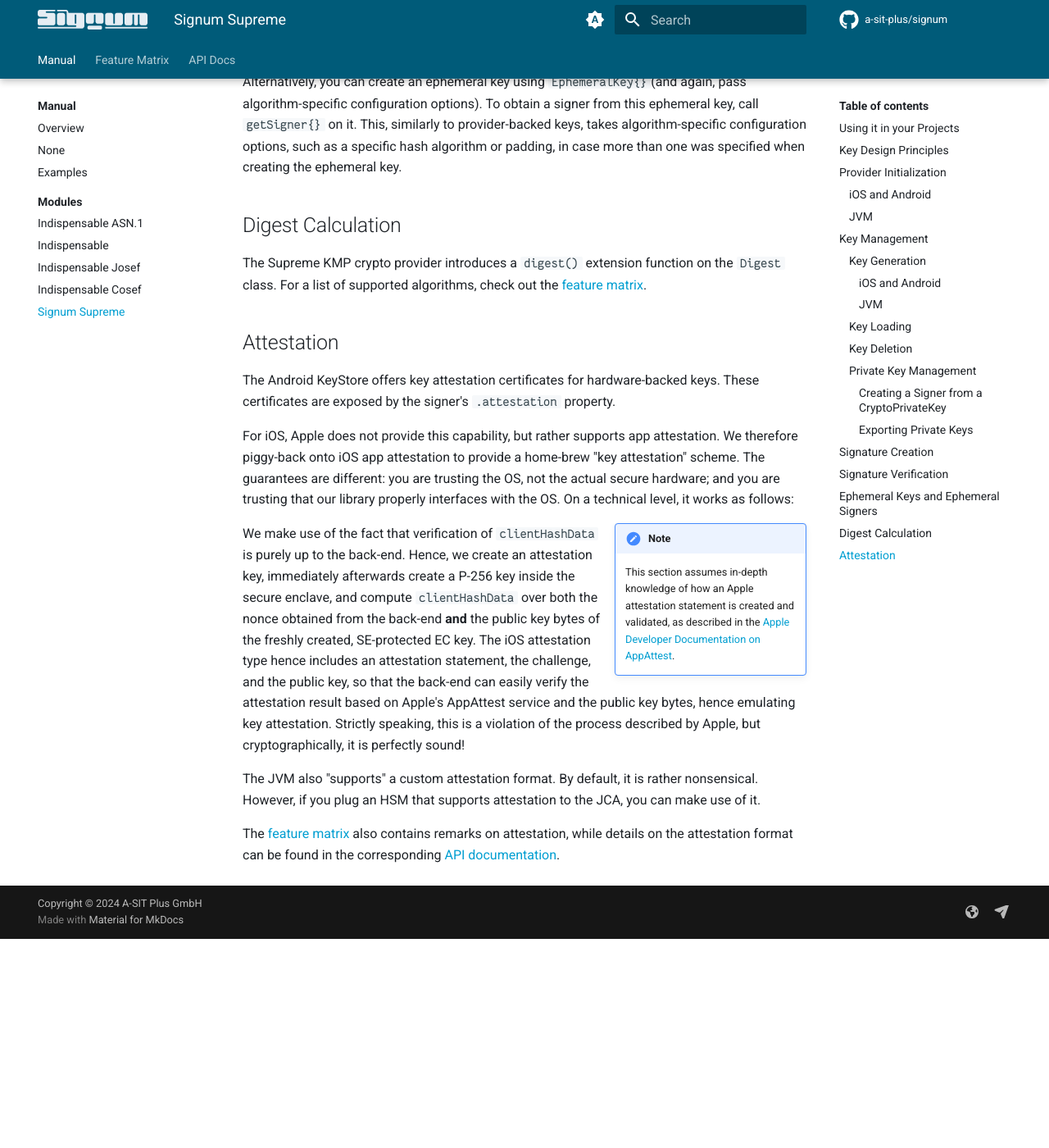
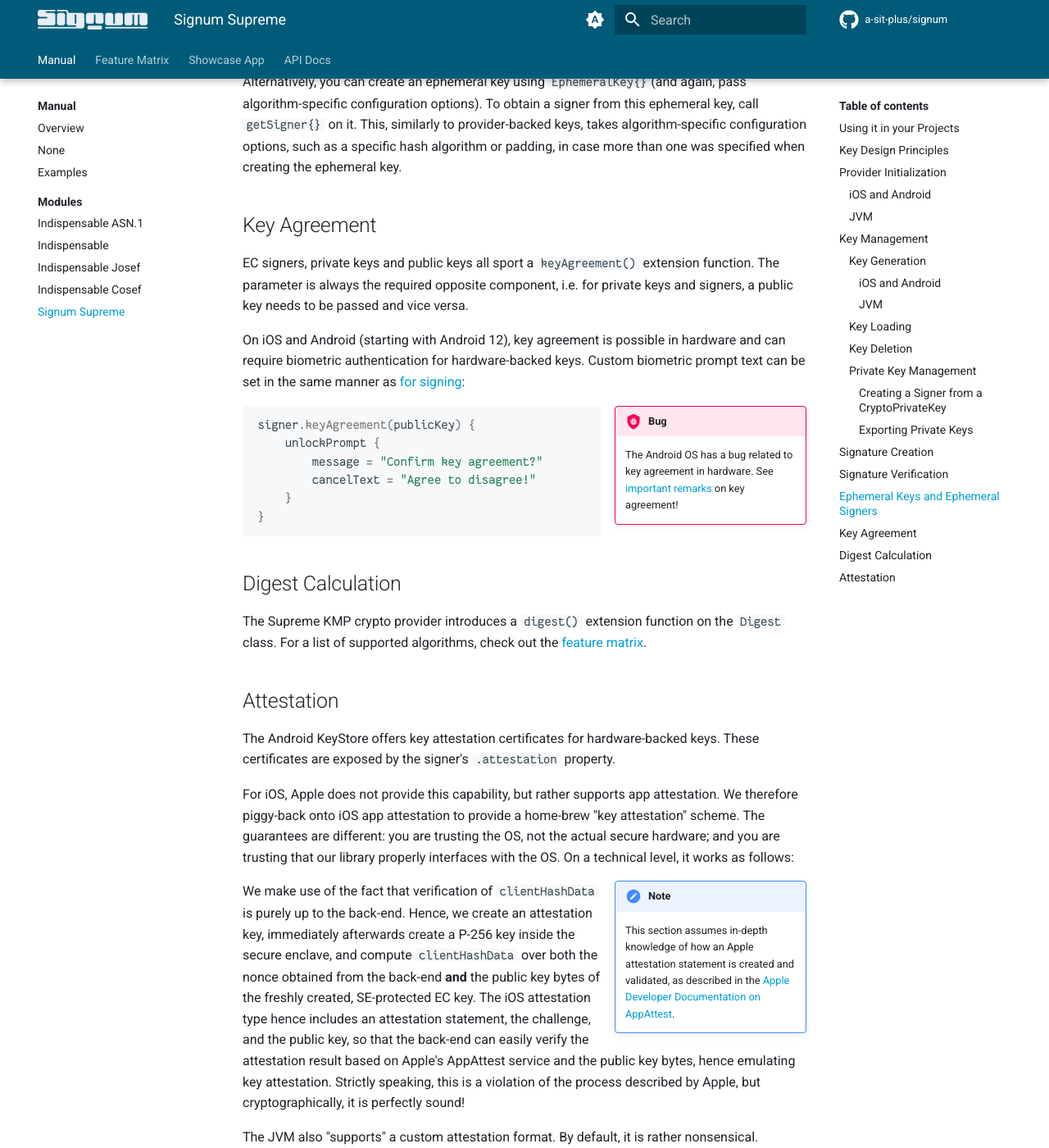
Before and after one commit to a-sit-plus/signum, an MkDocs documentation site: the page built from docs/docs/supreme.md, in a window 1280 px wide and 1400 px high, scrolled down 7183 px. Shown: the whole window at 82% size. Built offline with MkDocs 1.6.1 and Material for MkDocs 9.7.7, drawn with Linux system fonts in a browser that asks for light colours; comment, search, counter and statistics services are not loaded; before the commit the page ends 8328 px from its top, so only the background shows below that.

Commit message:
polish key agreement

````diff
--- a/docs/docs/stylesheets/extra.css
+++ b/docs/docs/stylesheets/extra.css
@@ -92,6 +92,51 @@
     }
 }
 
+.md-typeset .winline{
+  max-width: 500px; /* <-- adjust to fit */
+  margin-inline: auto;
+    margin-bottom: .8rem;
+    margin-top: 0;
+    float: right;
+}
+
+@media screen and (max-width: 1200px) {
+  .md-typeset .winline {
+    max-width: 400px;
+  }
+}
+
+@media screen and (max-width: 1100px) {
+  .md-typeset .winline {
+    max-width: 300px;
+  }
+}
+
+@media screen and (max-width: 980px) {
+  .md-typeset .winline {
+    max-width: 250px;
+  }
+}
+
+@media screen and (max-width: 960px) {
+  .md-typeset .winline {
+    max-width: 400px;
+  }
+}
+
+@media screen and (max-width: 840px) {
+  .md-typeset .winline {
+    max-width: 250px;
+  }
+}
+
+@media screen and (max-width: 840px) {
+  .md-typeset .winline {
+      max-width: 100%; /* <-- adjust to fit */
+      margin-inline: auto;
+  }
+}
+
 .euflag {
     text-align: center;
     width: 150px !important;
--- a/docs/docs/supreme.md
+++ b/docs/docs/supreme.md
@@ -322,6 +322,28 @@ To obtain a signer from this ephemeral key, call `getSigner{}` on it. This, simi
 algorithm-specific configuration options, such as a specific hash algorithm or padding, in case more than one was
 specified when creating the ephemeral key.
 
+## Key Agreement
+
+EC signers, private keys and public keys all sport a `keyAgreement()` extension function.
+The parameter is always the required opposite component, i.e. for private keys and signers, a public
+key needs to be passed and vice versa.
+
+On iOS and Android (starting with Android&nbsp;12), key agreement is possible in hardware and can
+require biometric authentication for hardware-backed keys. Custom biometric prompt text can be set
+in the same manner as [for signing](#signature-creation):
+
+!!! bug inline end
+    The Android OS has a bug related to key agreement in hardware. See [important remarks](features.md#android-key-agreement) on key agreement!
+
+```kotlin
+signer.keyAgreement(publicKey) {
+    unlockPrompt {
+        message = "Confirm key agreement?"
+        cancelText = "Agree to disagree!"
+    }
+}
+```
+
 ## Digest Calculation
 The Supreme KMP crypto provider introduces a `digest()` extension function on the `Digest` class.
 For a list of supported algorithms, check out the [feature matrix](features.md#supported-algorithms).
--- a/docs/mkdocs.yml
+++ b/docs/mkdocs.yml
@@ -82,4 +82,5 @@ nav:
           - Indispensable Cosef: indispensable-cosef.md
           - Signum Supreme: supreme.md
   - Feature Matrix: features.md
+  - Showcase App: app.md
   - API Docs: dokka/index.html
````
Also changed, not shown: docs/docs/app.md (added, +82 -0 lines), docs/docs/features.md (+6 -6 lines), docs/docs/index.md (+1 -1 lines), demoapp/README.MD, 8 other files.
